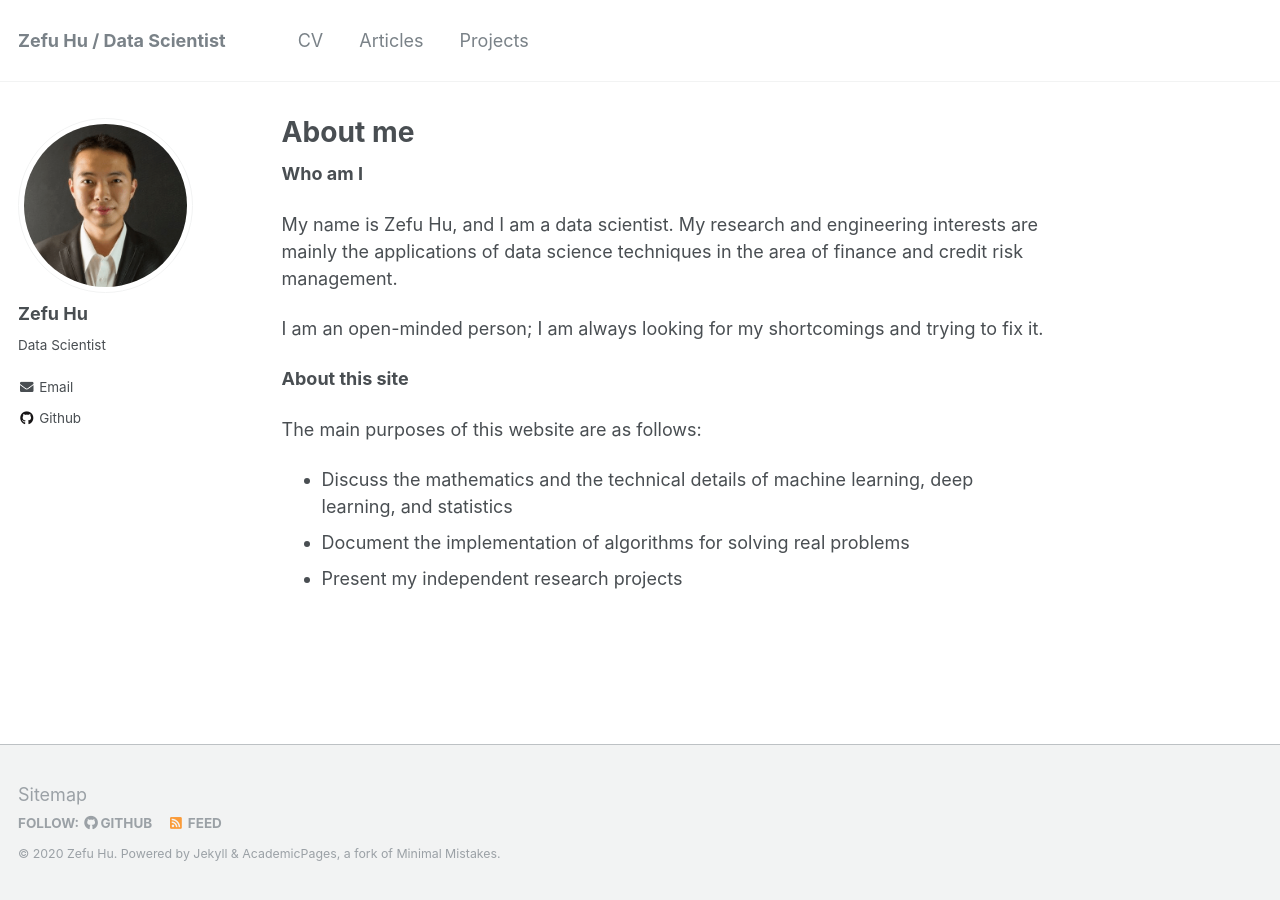
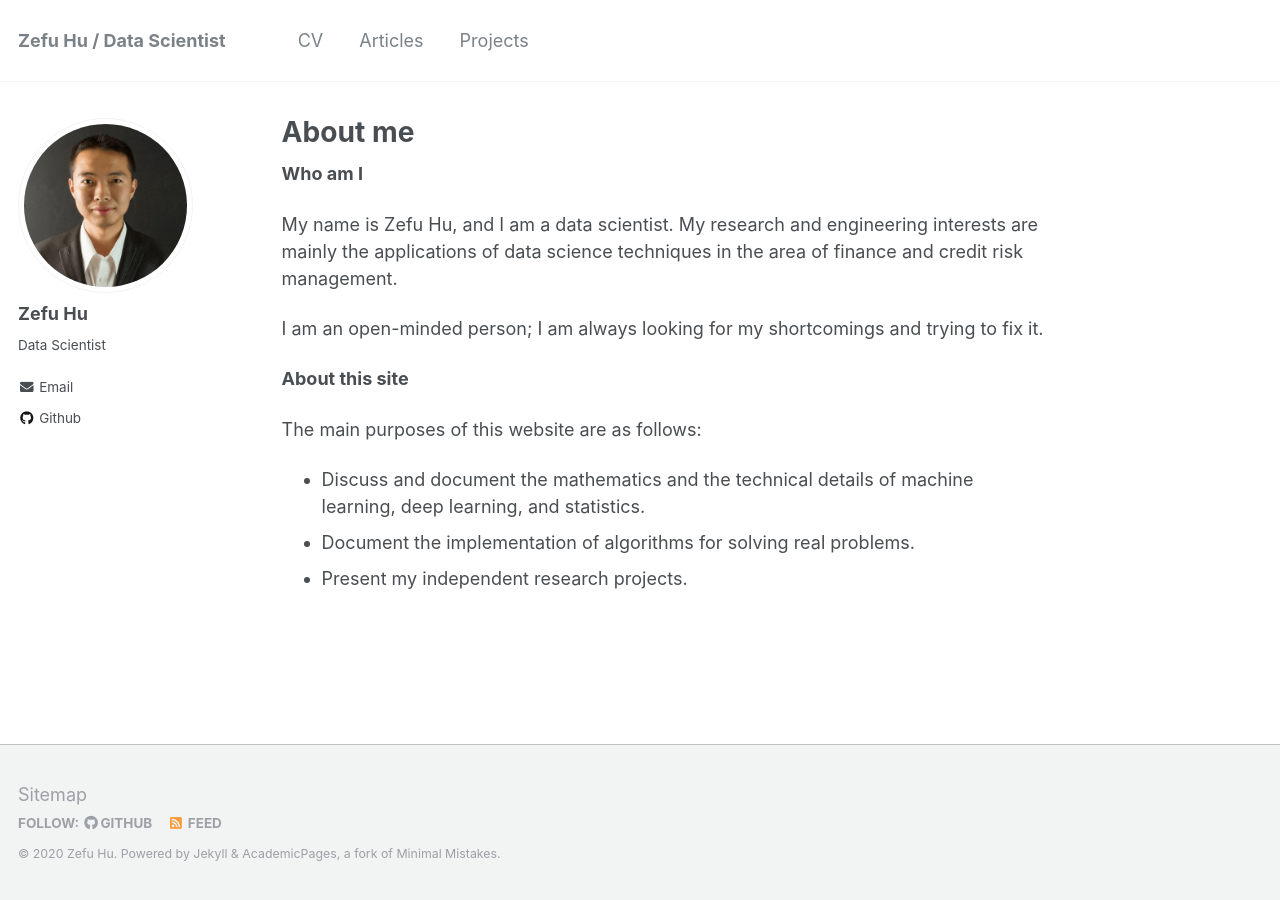
Before and after one commit to Superhzf/Superhzf.github.io, a Jekyll site: the page built from _pages/about.md, in a window 1280 px wide. Built offline with Jekyll 4.4.1, drawn with Linux system fonts in a browser that asks for light colours.

```diff
--- a/_pages/about.md
+++ b/_pages/about.md
@@ -18,7 +18,7 @@ I am an open-minded person; I am always looking for my shortcomings and trying t
 **About this site**
 
 The main purposes of this website are as follows:
-* Discuss the mathematics and the technical details of machine learning, deep learning, and
-statistics
-* Document the implementation of algorithms for solving real problems
-* Present my independent research projects
+* Discuss and document the mathematics and the technical details of machine learning,
+deep learning, and statistics.
+* Document the implementation of algorithms for solving real problems.
+* Present my independent research projects.
```
Also changed, not shown: images/favicon-32x32.png (added), images/test_img.png (deleted).
